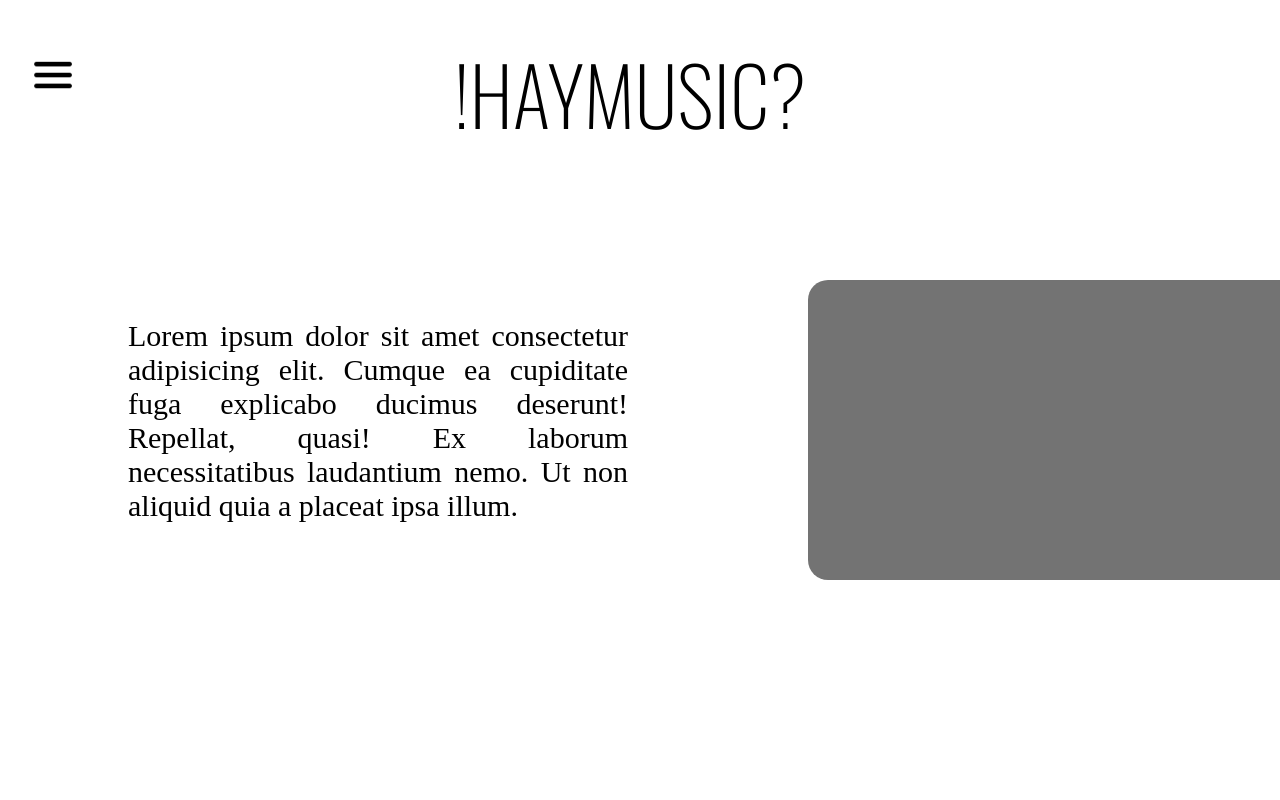
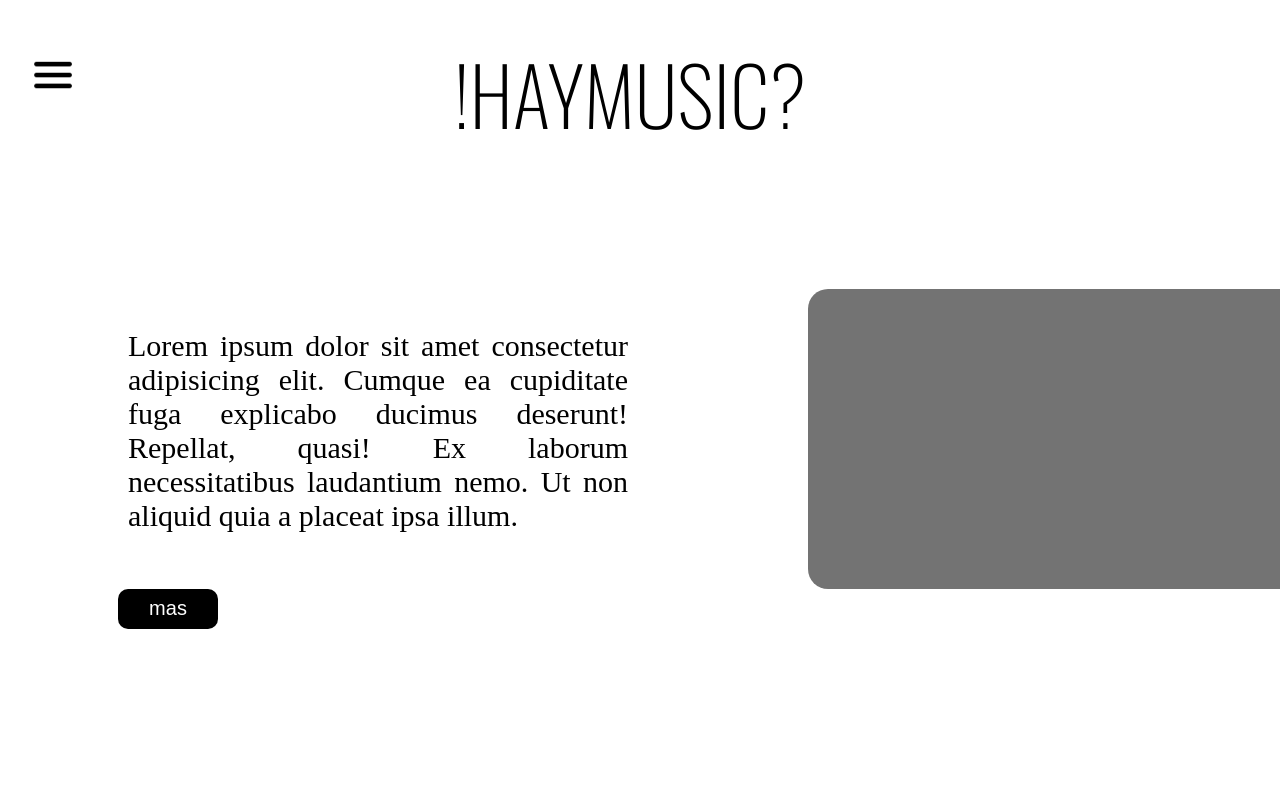
Before and after one commit to Jenry123/landig_proyect, an Angular app: page / in a window 1280 px wide. Shown: the top 800 px of the page. Built offline with nearby package versions, Linux system fonts and the light colour scheme.

Commit message:
add:buttons

```diff
--- a/src/app/app.module.ts
+++ b/src/app/app.module.ts
@@ -14,7 +14,7 @@ import { LandingPageModule } from './landing-page/landing-page.module';
   imports: [
     BrowserModule,
     AppRoutingModule,
-    LandingPageModule
+    LandingPageModule,
   ],
 
   providers: [
--- a/src/app/landing-page/menu-app/menu-app.component.css
+++ b/src/app/landing-page/menu-app/menu-app.component.css
@@ -233,3 +233,17 @@ left: 320px;
   width: 300px;
   top: 120px;
 }
+
+
+#btn{
+  position: relative;
+  bottom: -340px;
+  left: 10px;
+  border: none;
+  background-color: black;
+  width: 100px;
+  height: 40px;
+  color: white;
+  border-radius: 10px;
+  font-size: 20px;
+}
--- a/src/app/landing-page/menu-app/menu-app.component.html
+++ b/src/app/landing-page/menu-app/menu-app.component.html
@@ -4,6 +4,7 @@
 
 <img src="./assets/img/menu.png" alt="" srcset="" id="menu-burguer">
 <img src="./assets/img/lupa.png" alt="" srcset="" id="buscador">
+<button id="btn">mas</button>
 
 
 <div id="info">
```
